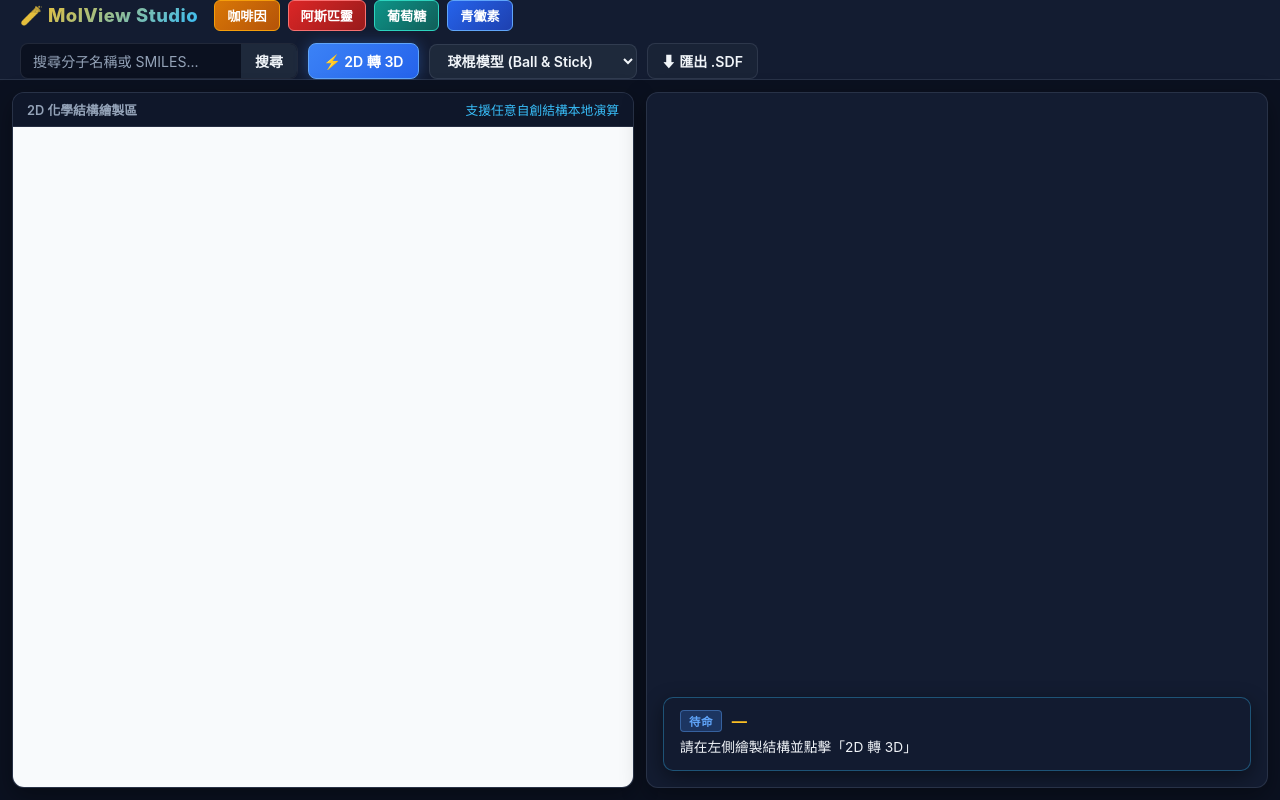
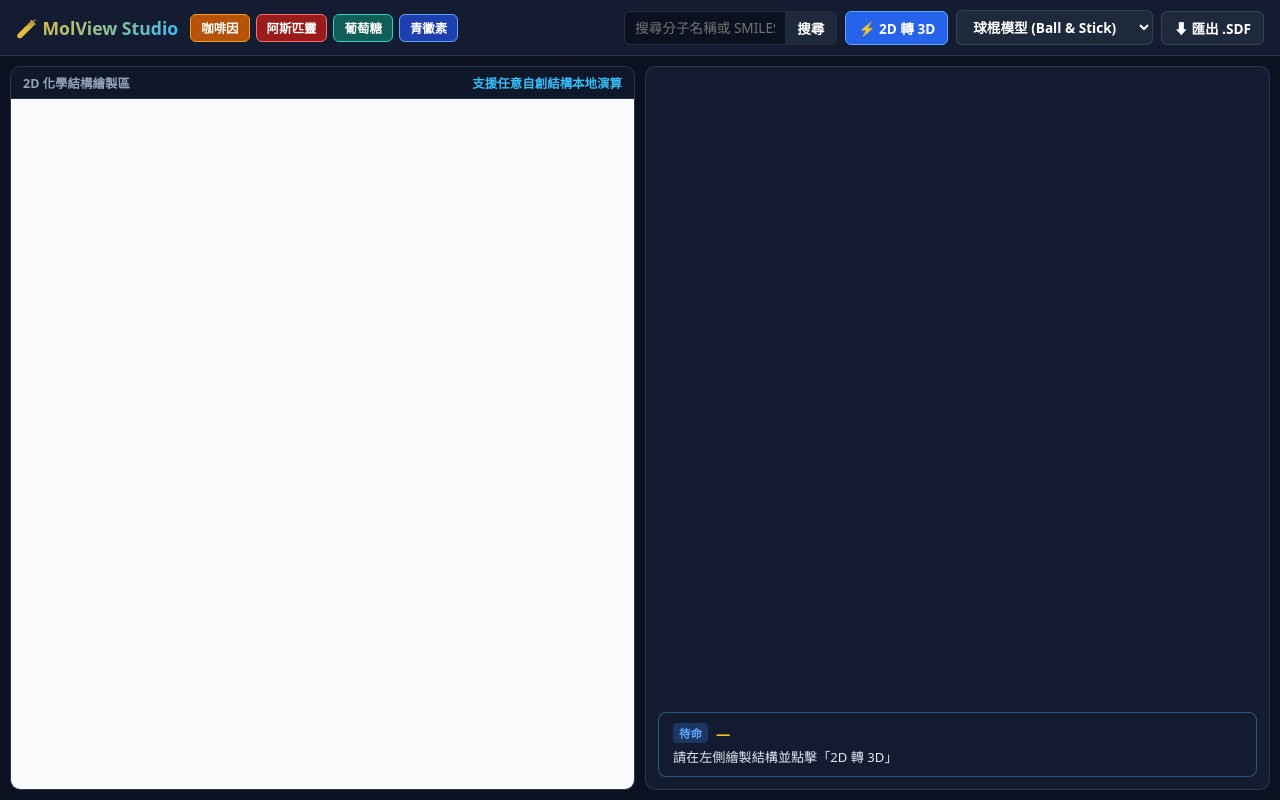
Before and after one commit to zealot-gif/Mol, a plain HTML site: page index.html in a window 1280 px wide. Drawn offline with Linux system fonts and the light colour scheme.

Commit message:
Update style.css

```diff
--- a/style.css
+++ b/style.css
@@ -2,118 +2,108 @@
   --bg-deep: #0b1120;
   --bg-panel: #131c31;
   --bg-elevated: #1e293b;
-  --border-subtle: rgba(148, 163, 184, 0.16);
-  --border-glow: rgba(56, 189, 248, 0.35);
+  --border-subtle: rgba(148, 163, 184, 0.2);
+  --border-glow: rgba(56, 189, 248, 0.4);
   --text-main: #f1f5f9;
   --text-muted: #94a3b8;
-  --accent-amber: #f59e0b;
-  --accent-blue: #3b82f6;
-  --accent-teal: #10b981;
-  --accent-red: #ef4444;
 }
 
-* { box-sizing: border-box; margin: 0; padding: 0; font-family: 'Inter', system-ui, -apple-system, sans-serif; }
+* { box-sizing: border-box; margin: 0; padding: 0; font-family: system-ui, -apple-system, sans-serif; }
 
-body {
-  display: flex; flex-direction: column; height: 100vh; overflow: hidden;
-  background-color: var(--bg-deep); color: var(--text-main);
+html, body {
+  width: 100%; height: 100%;
+  background-color: #0b1120 !important;
+  color: #f1f5f9 !important;
+  display: flex; flex-direction: column;
+  overflow: hidden;
 }
 
 /* 頂部工具列 */
 .toolbar {
-  min-height: 60px; background: var(--bg-panel);
+  background: #131c31;
   border-bottom: 1px solid var(--border-subtle);
   display: flex; align-items: center; justify-content: space-between;
-  padding: 0 20px; gap: 12px; flex-wrap: wrap;
+  padding: 10px 16px; gap: 10px; flex-wrap: wrap;
+  z-index: 10;
 }
 
-.brand-group { display: flex; align-items: center; gap: 16px; }
+.brand-group { display: flex; align-items: center; gap: 12px; flex-wrap: wrap; }
 .brand {
-  font-weight: 800; font-size: 1.15rem; letter-spacing: 0.5px;
+  font-weight: 800; font-size: 1.1rem;
   background: linear-gradient(135deg, #fbbf24, #38bdf8);
   -webkit-background-clip: text; -webkit-text-fill-color: transparent;
 }
 
-/* 彩色分類快捷標籤（參考截圖左上角風格） */
-.quick-pills { display: flex; gap: 8px; }
+.quick-pills { display: flex; gap: 6px; flex-wrap: wrap; }
 .pill {
-  padding: 5px 12px; border-radius: 6px; border: 1px solid transparent;
-  font-size: 0.82rem; font-weight: 600; color: #fff; cursor: pointer;
-  transition: transform 0.15s, filter 0.15s;
+  padding: 4px 10px; border-radius: 6px; border: 1px solid transparent;
+  font-size: 0.78rem; font-weight: 600; color: #fff; cursor: pointer;
 }
-.pill:hover { transform: translateY(-1px); filter: brightness(1.12); }
-.pill-amber { background: linear-gradient(135deg, #d97706, #b45309); border-color: #f59e0b; }
-.pill-red { background: linear-gradient(135deg, #dc2626, #991b1b); border-color: #f87171; }
-.pill-teal { background: linear-gradient(135deg, #0d9488, #115e59); border-color: #2dd4bf; }
-.pill-blue { background: linear-gradient(135deg, #2563eb, #1e40af); border-color: #60a5fa; }
+.pill-amber { background: #b45309; border-color: #f59e0b; }
+.pill-red { background: #991b1b; border-color: #f87171; }
+.pill-teal { background: #115e59; border-color: #2dd4bf; }
+.pill-blue { background: #1e40af; border-color: #60a5fa; }
 
-/* 控制區 */
-.controls { display: flex; gap: 10px; align-items: center; }
+.controls { display: flex; gap: 8px; align-items: center; flex-wrap: wrap; }
 .search-box {
-  display: flex; background: var(--bg-deep); border: 1px solid var(--border-subtle);
-  border-radius: 8px; overflow: hidden;
+  display: flex; background: #0b1120; border: 1px solid var(--border-subtle);
+  border-radius: 6px; overflow: hidden;
 }
 .search-box input {
-  background: transparent; border: none; color: var(--text-main);
-  padding: 7px 12px; width: 220px; font-size: 0.88rem; outline: none;
+  background: transparent; border: none; color: #fff;
+  padding: 6px 10px; width: 160px; font-size: 0.85rem; outline: none;
 }
-.search-box input::placeholder { color: var(--text-muted); }
 
 .btn, .select-dark {
-  padding: 7px 14px; border-radius: 8px; font-size: 0.88rem; font-weight: 600;
-  cursor: pointer; transition: all 0.2s; border: 1px solid var(--border-subtle);
+  padding: 6px 12px; border-radius: 6px; font-size: 0.85rem; font-weight: 600;
+  cursor: pointer; border: 1px solid var(--border-subtle);
 }
-.btn-secondary { background: var(--bg-elevated); color: var(--text-main); border: none; border-radius: 0; }
-.btn-secondary:hover { background: #334155; }
-
-.btn-primary {
-  background: linear-gradient(135deg, #3b82f6, #2563eb);
-  color: #fff; border: 1px solid #60a5fa;
-  box-shadow: 0 0 14px rgba(59, 130, 246, 0.35);
-}
-.btn-primary:hover { filter: brightness(1.1); box-shadow: 0 0 20px rgba(59, 130, 246, 0.55); }
-
-.btn-outline { background: rgba(30, 41, 59, 0.6); color: var(--text-main); }
-.btn-outline:hover { border-color: var(--border-glow); background: var(--bg-elevated); }
-
-.select-dark { background: var(--bg-elevated); color: var(--text-main); outline: none; }
+.btn-secondary { background: #1e293b; color: #fff; border: none; border-radius: 0; }
+.btn-primary { background: #2563eb; color: #fff; border-color: #60a5fa; }
+.btn-outline { background: #1e293b; color: #fff; }
+.select-dark { background: #1e293b; color: #fff; }
 
 /* 主工作區 */
 .workspace {
-  display: flex; flex: 1; height: calc(100vh - 60px);
-  padding: 12px; gap: 12px; background: var(--bg-deep);
+  display: flex; flex: 1; min-height: 0;
+  padding: 10px; gap: 10px; background: #0b1120;
 }
+
 .panel {
-  flex: 1; position: relative; height: 100%; border-radius: 12px;
-  border: 1px solid var(--border-subtle); background: var(--bg-panel);
-  overflow: hidden; display: flex; flex-direction: column;
-  box-shadow: 0 8px 24px rgba(0, 0, 0, 0.35);
+  flex: 1; position: relative; min-width: 0; min-height: 0;
+  border-radius: 10px; border: 1px solid var(--border-subtle);
+  background: #131c31; overflow: hidden;
+  display: flex; flex-direction: column;
 }
 
 .panel-header {
-  height: 34px; padding: 0 14px; background: rgba(15, 23, 42, 0.85);
+  height: 32px; padding: 0 12px; background: #0f172a;
   border-bottom: 1px solid var(--border-subtle);
   display: flex; align-items: center; justify-content: space-between;
-  font-size: 0.8rem; color: var(--text-muted); font-weight: 600;
+  font-size: 0.78rem; color: #94a3b8; font-weight: 600; flex-shrink: 0;
 }
-.panel-header .hint { color: #38bdf8; font-weight: 500; }
+.panel-header .hint { color: #38bdf8; }
 
-#jsme_container { flex: 1; width: 100%; background: #f8fafc; }
-#viewer_3d { width: 100%; height: 100%; }
+#jsme_container { flex: 1; width: 100%; height: 100%; background: #f8fafc; }
+#viewer_3d { flex: 1; width: 100%; height: 100%; position: relative; }
 
-/* 懸浮毛玻璃資訊卡 */
+/* 懸浮資訊卡 */
 .info-card {
-  position: absolute; bottom: 16px; left: 16px; right: 16px;
-  background: rgba(19, 28, 49, 0.85); backdrop-filter: blur(12px);
-  border: 1px solid var(--border-glow); padding: 12px 16px;
-  border-radius: 10px; box-shadow: 0 6px 20px rgba(0, 0, 0, 0.45);
+  position: absolute; bottom: 12px; left: 12px; right: 12px;
+  background: rgba(19, 28, 49, 0.9); backdrop-filter: blur(10px);
+  border: 1px solid var(--border-glow); padding: 10px 14px;
+  border-radius: 8px; z-index: 5;
 }
-.info-header { display: flex; align-items: center; gap: 10px; margin-bottom: 6px; }
-.badge {
-  font-size: 0.72rem; font-weight: 700; padding: 2px 8px; border-radius: 4px; letter-spacing: 0.4px;
+.info-header { display: flex; align-items: center; gap: 8px; margin-bottom: 4px; }
+.badge { font-size: 0.72rem; font-weight: 700; padding: 2px 6px; border-radius: 4px; }
+.badge-cloud { background: rgba(59, 130, 246, 0.25); color: #60a5fa; }
+.badge-local { background: rgba(245, 158, 11, 0.25); color: #fbbf24; }
+.formula-tag { font-weight: 700; color: #fbbf24; font-size: 0.9rem; }
+.info-text { font-size: 0.82rem; color: #e2e8f0; word-break: break-all; }
+
+/* 窄螢幕（如開啟側邊欄時）自動改為上下排列 */
+@media (max-width: 850px) {
+  html, body { overflow: auto; height: auto; }
+  .workspace { flex-direction: column; height: auto; }
+  .panel { height: 420px; flex: none; }
 }
-.badge-cloud { background: rgba(59, 130, 246, 0.25); color: #60a5fa; border: 1px solid rgba(96, 165, 250, 0.4); }
-.badge-local { background: rgba(245, 158, 11, 0.25); color: #fbbf24; border: 1px solid rgba(251, 191, 36, 0.4); }
-
-.formula-tag { font-weight: 700; color: #fbbf24; font-size: 0.95rem; }
-.info-text { font-size: 0.86rem; color: var(--text-main); line-height: 1.45; }
```
